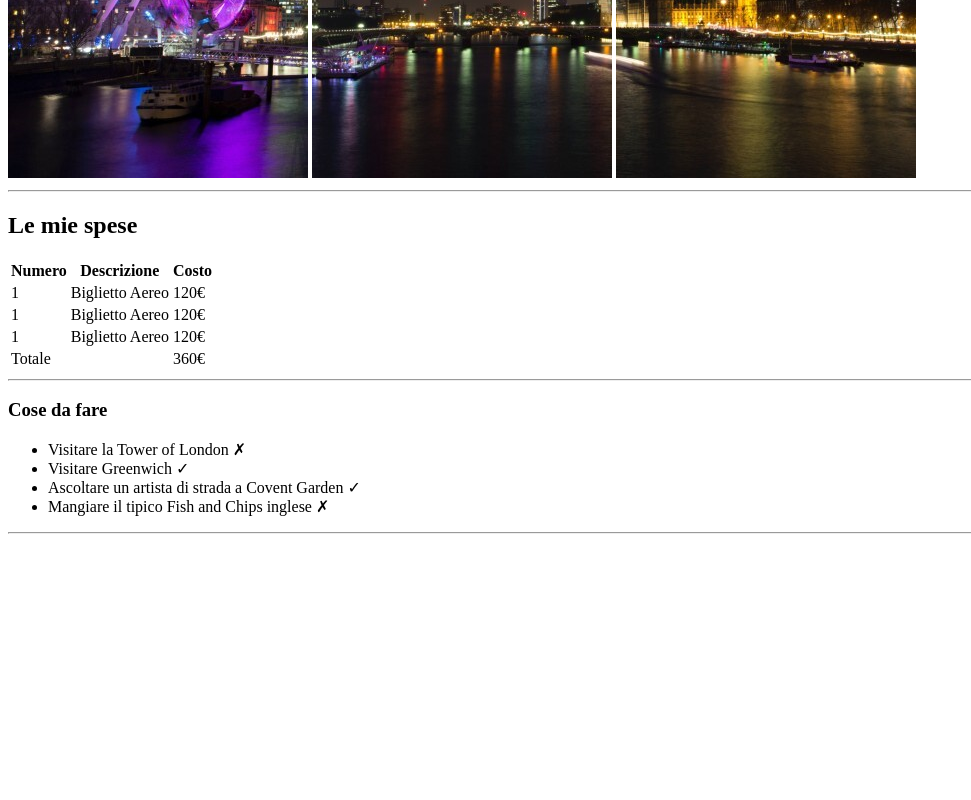
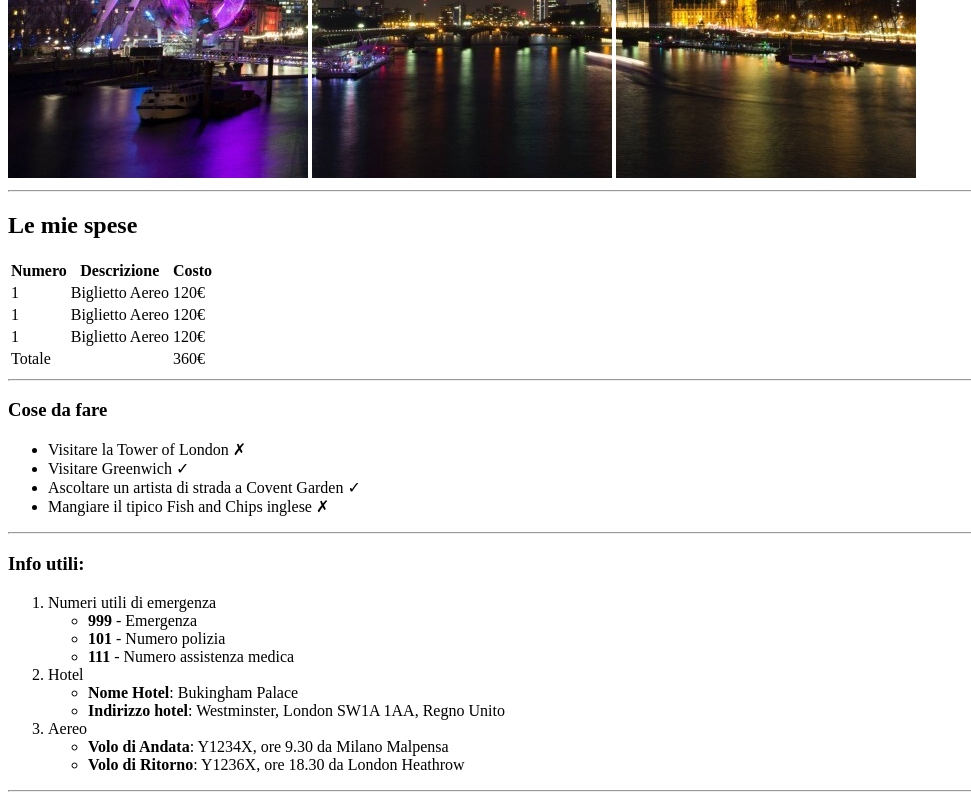
Before and after one commit to giuliagrfo/html-london-trip, a plain HTML site: page index.html in a window 1280 px wide. Shown: the part 489-1289 px from the top of the page, without its empty margins (0-971 px from the left). Before the commit the page ends 1031 px from the top, so only its background shows below. Drawn offline with Linux system fonts and the light colour scheme.

Commit message:
main-info

```diff
--- a/index.html
+++ b/index.html
@@ -60,6 +60,7 @@
             </table>
 
             <hr>
+
         </section>
 
         <section>
@@ -72,6 +73,38 @@
             </ul>
 
             <hr>
+
+        </section>
+
+        <section>
+            <h3>Info utili:</h3>
+            <ol>
+                <li>Numeri utili di emergenza
+                    <ul>
+                        <li><strong>999</strong> - Emergenza</li>
+                        <li><strong>101</strong> - Numero polizia</li>
+                        <li><strong>111</strong> - Numero assistenza medica</li>
+                    </ul>
+                </li>
+
+                <li>Hotel
+                    <ul>
+                        <li><strong>Nome Hotel</strong>: Bukingham Palace</li>
+                        <li><strong>Indirizzo hotel</strong>: Westminster, London SW1A 1AA, Regno Unito</li>
+                    </ul>
+                </li>
+
+                <li>Aereo
+                    <ul>
+                        <li><strong>Volo di Andata</strong>: Y1234X, ore 9.30 da Milano Malpensa</li>
+                        <li><strong>Volo di Ritorno</strong>: Y1236X, ore 18.30 da London Heathrow</li>
+                    </ul>
+                </li>
+
+            </ol>
+
+            <hr>
+
         </section>
     </main>
     </body>
```
